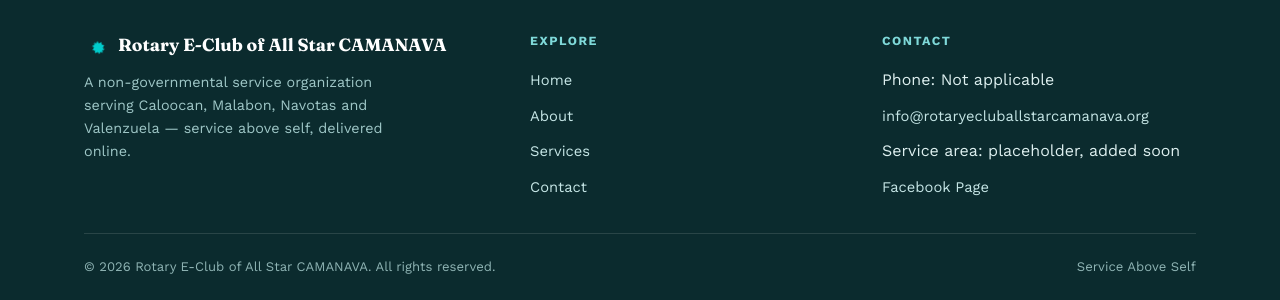
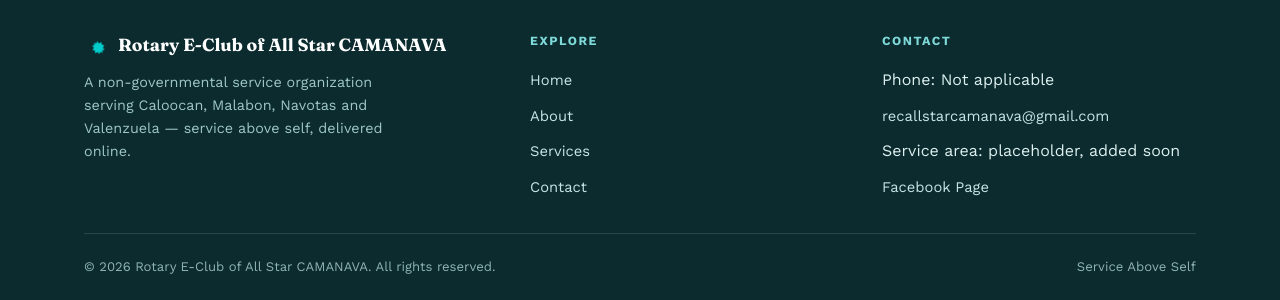
Before and after one commit to allstarcamanava/allstarcamanava.github.io, a Jekyll site: the page built from index.html, in a window 1280 px wide and 900 px high, scrolled down 1368 px. Shown: the part 597-897 px from the top of the window. Built offline with Jekyll 4.4.1, drawn with Linux system fonts in a browser that asks for light colours.

Commit message:
Update footer.html

```diff
--- a/_includes/footer.html
+++ b/_includes/footer.html
@@ -30,8 +30,8 @@
         <ul>
           <li>Phone: Not applicable</li>
           <li>
-            <a href="mailto:info@rotaryecluballstarcamanava.org">
-              info@rotaryecluballstarcamanava.org
+            <a href="mailto:recallstarcamanava@gmail.com">
+              recallstarcamanava@gmail.com
             </a>
           </li>
           <li>Service area: placeholder, added soon</li>
```
